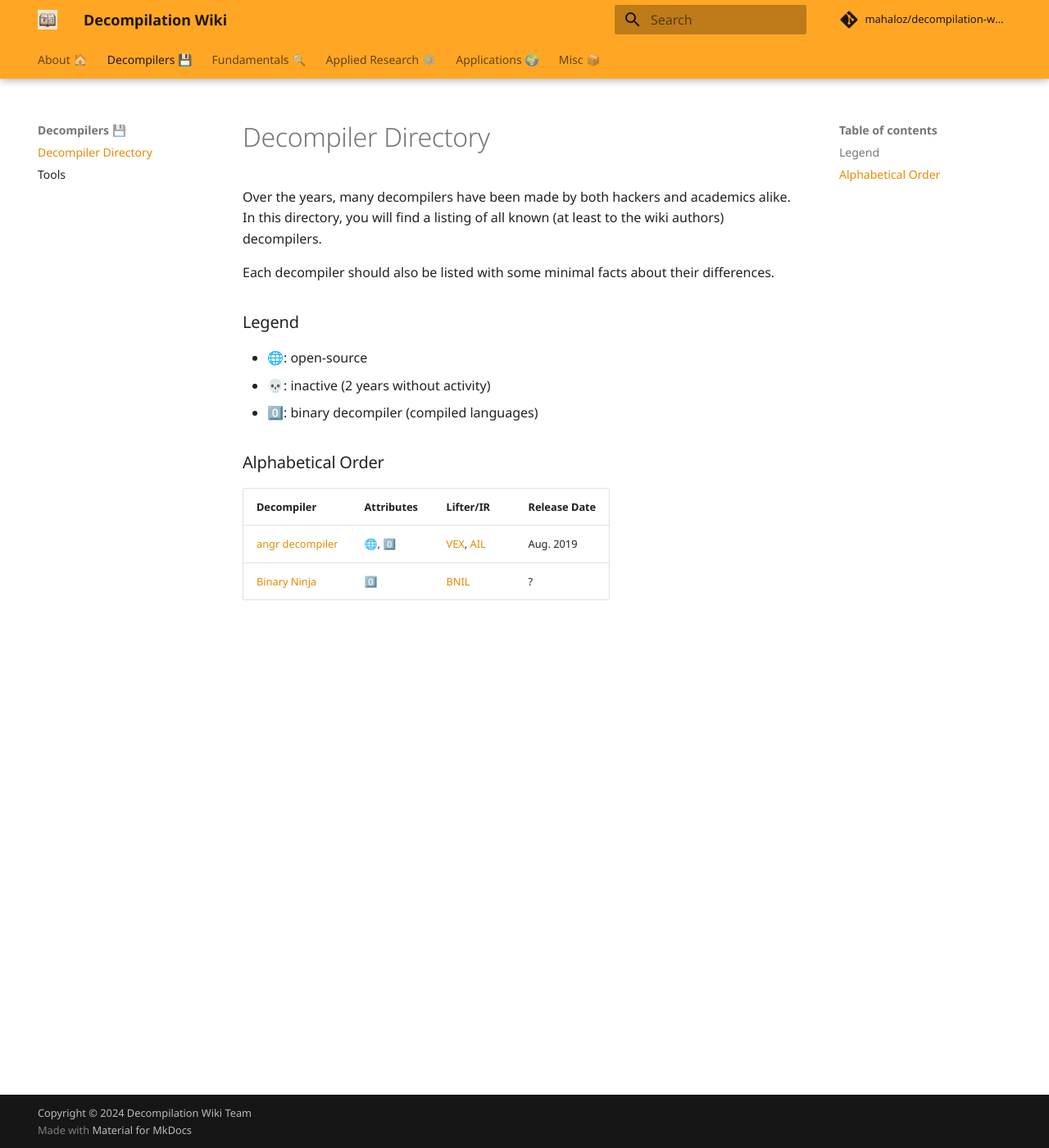
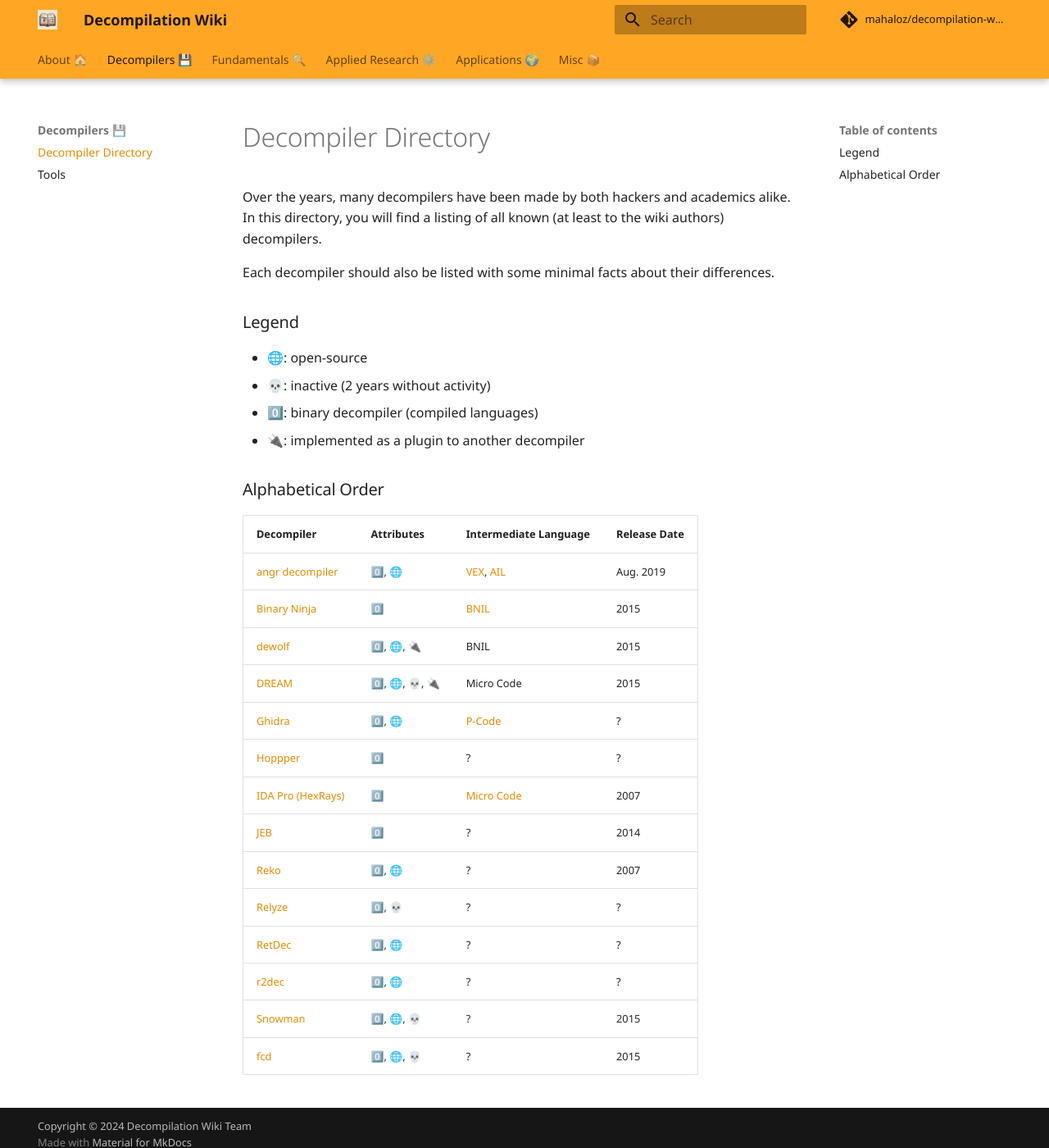
Before and after one commit to mahaloz/decompilation-wiki, an MkDocs documentation site: the page built from docs/decompilers/directory.md, in a window 1280 px wide and 1400 px high. Shown: the whole window at 82% size. Built offline with MkDocs 1.6.1 and Material for MkDocs 9.7.7, drawn with Linux system fonts in a browser that asks for light colours; comment, search, counter and statistics services are not loaded.

Commit message:
Make directory better

```diff
--- a/docs/decompilers/directory.md
+++ b/docs/decompilers/directory.md
@@ -9,10 +9,23 @@
 - 🌐: open-source
 - 💀: inactive (2 years without activity)
 - 0️⃣: binary decompiler (compiled languages)
+- 🔌: implemented as a plugin to another decompiler
 
 ### Alphabetical Order
 
-| Decompiler | Attributes | Lifter/IR | Release Date |
+| Decompiler | Attributes | Intermediate Language | Release Date |
 |------------|------------|-----------|--------------|
-| [angr decompiler](https://github.com/angr/angr/tree/master/angr/analyses/decompiler) | 🌐, 0️⃣ | [VEX](https://github.com/angr/vex/tree/8f48c00eadbb31d379b829c01792a9c4a21636d4), [AIL](https://github.com/angr/ailment) | Aug. 2019 |
-| [Binary Ninja](https://binary.ninja/) | 0️⃣ | [BNIL](https://docs.binary.ninja/dev/bnil-llil.html) | ? |
+| [angr decompiler](https://github.com/angr/angr/tree/master/angr/analyses/decompiler) | 0️⃣, 🌐 | [VEX](https://github.com/angr/vex/tree/8f48c00eadbb31d379b829c01792a9c4a21636d4), [AIL](https://github.com/angr/ailment) | Aug. 2019 |
+| [Binary Ninja](https://binary.ninja/) | 0️⃣ | [BNIL](https://docs.binary.ninja/dev/bnil-llil.html) | 2015 |
+| [dewolf](https://github.com/fkie-cad/dewolf) | 0️⃣, 🌐, 🔌 | BNIL | 2015 |
+| [DREAM](https://github.com/CodeIntelligenceTesting/dream-ida) | 0️⃣, 🌐, 💀, 🔌 | Micro Code | 2015 |
+| [Ghidra](https://github.com/NationalSecurityAgency/ghidra) | 0️⃣, 🌐 | [P-Code](https://spinsel.dev/assets/2020-06-17-ghidra-brainfuck-processor-1/ghidra_docs/language_spec/html/pcoderef.html) | ? |
+| [Hoppper](https://www.hopperapp.com/) | 0️⃣ | ? | ? |
+| [IDA Pro (HexRays)](https://hex-rays.com/ida-pro/) | 0️⃣ | [Micro Code](https://gist.github.com/icecr4ck/6c744d489efbb07a32bb22e8a3c748e3) | 2007 |
+| [JEB](https://www.pnfsoftware.com/) | 0️⃣ | ? | 2014 |
+| [Reko](https://github.com/uxmal/reko) | 0️⃣, 🌐 | ? | 2007 |
+| [Relyze](https://www.relyze.com/) | 0️⃣, 💀 | ? | ? |
+| [RetDec](https://github.com/avast/retdec) | 0️⃣, 🌐 | ? | ? |
+| [r2dec](https://github.com/wargio/r2dec-js) | 0️⃣, 🌐 | ? | ? |
+| [Snowman](https://github.com/x64dbg/snowman) | 0️⃣, 🌐, 💀 | ? | 2015 |
+| [fcd](https://github.com/fay59/fcd) | 0️⃣, 🌐, 💀 | ? | 2015|
```
